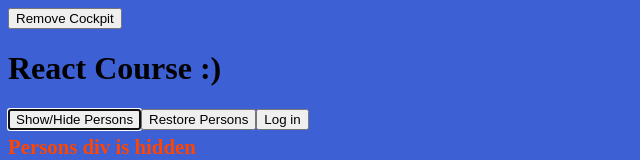
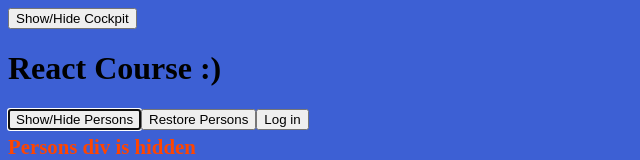
Before and after one commit to JS-goose/react-person-manager, a React app: page / in a window 1280 px wide. Shown: the top 160 px of the page, without its empty margins (0-640 px from the left). Built offline with nearby package versions, Linux system fonts and the light colour scheme; no server answers.

Commit message:
updated cockpit to show/hide instead of remove

```diff
--- a/src/containers/App.js
+++ b/src/containers/App.js
@@ -102,10 +102,10 @@ class App extends Component {
       <div className={classes.App}>
         <button
           onClick={() => {
-            this.setState({ showCockpit: false });
+            this.setState({ showCockpit: !this.state.showCockpit });
           }}
         >
-          Remove Cockpit
+          Show/Hide Cockpit
         </button>
         <AuthContext.Provider
           value={{ isLoggedIn: this.state.isLoggedIn, loginMethod: this.loginHandler }}
```
